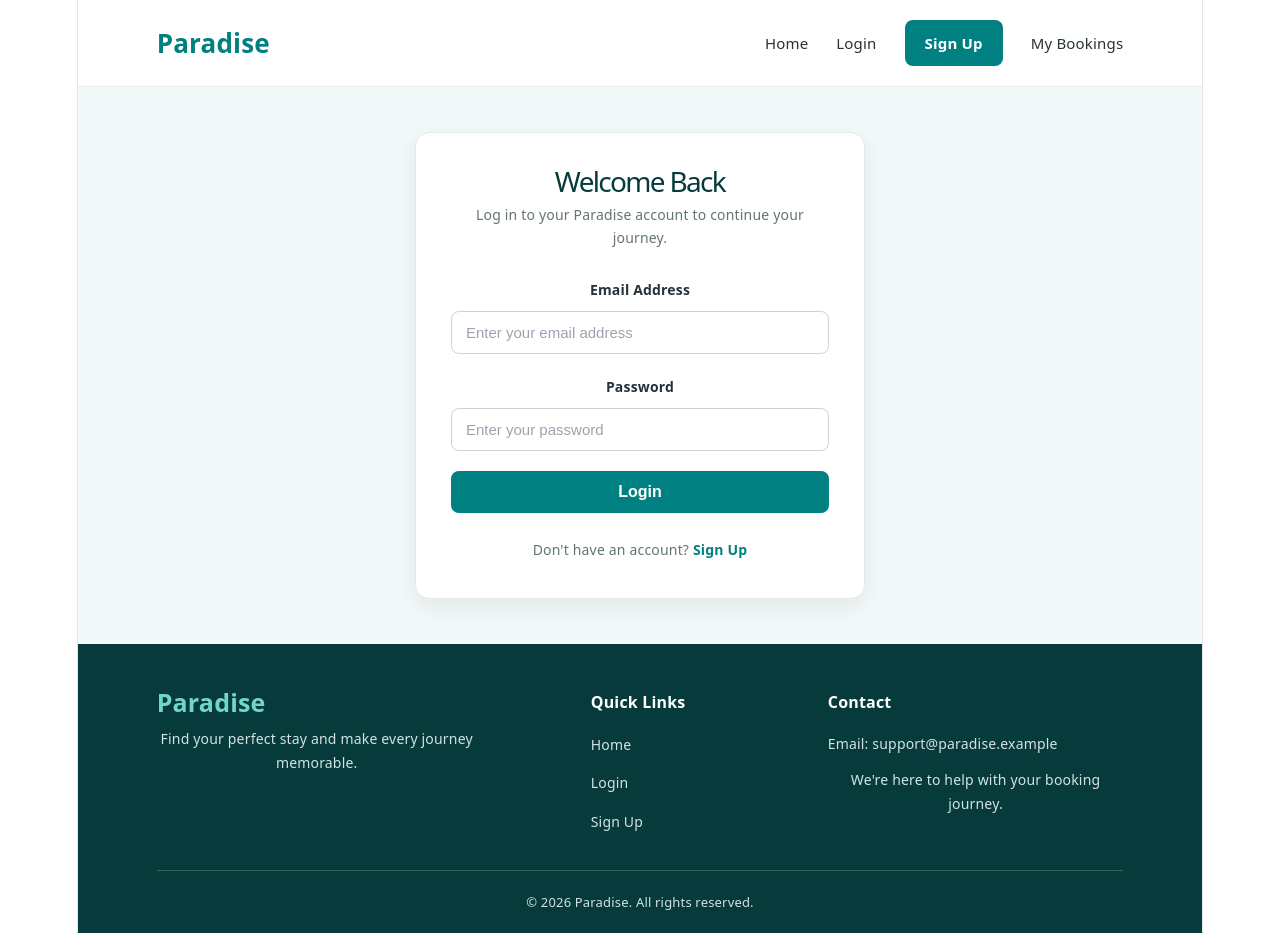
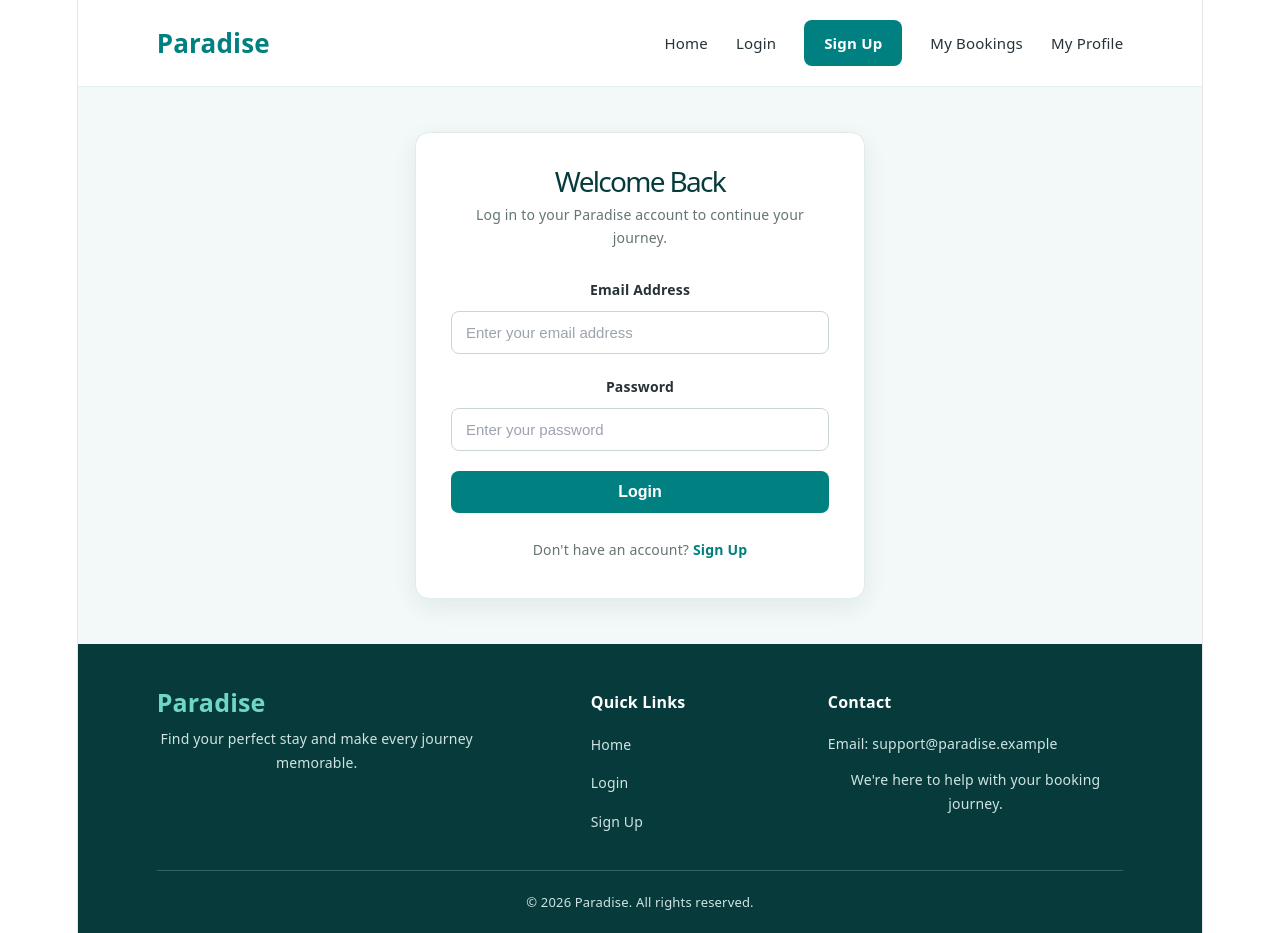
Before and after one commit to Siyanda-Mabaso/HotelApp, a React (Vite) app in the folder FrontEnd/: page /login in a window 1280 px wide. Built offline with nearby package versions, Linux system fonts and the light colour scheme.

Commit message:
created the nav link that will navigate to my profile

```diff
--- a/FrontEnd/src/Components/Navbar/Navbar.tsx
+++ b/FrontEnd/src/Components/Navbar/Navbar.tsx
@@ -23,6 +23,9 @@ const Navbar = () => {
         </Link>
         <Link to="/my-bookings" className={styles.link}>
         My Bookings</Link>
+        <Link to="/profile" className={styles.link}>
+          My Profile
+        </Link>
       </div>
     </nav>
   );
```
